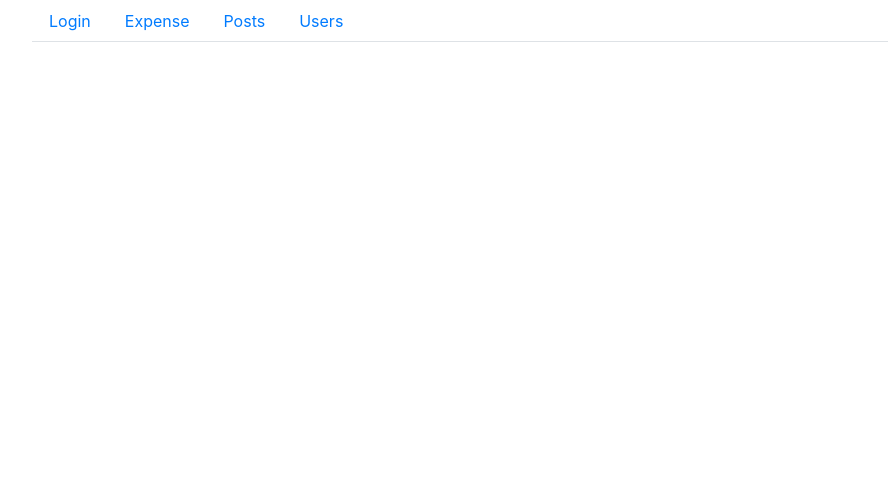
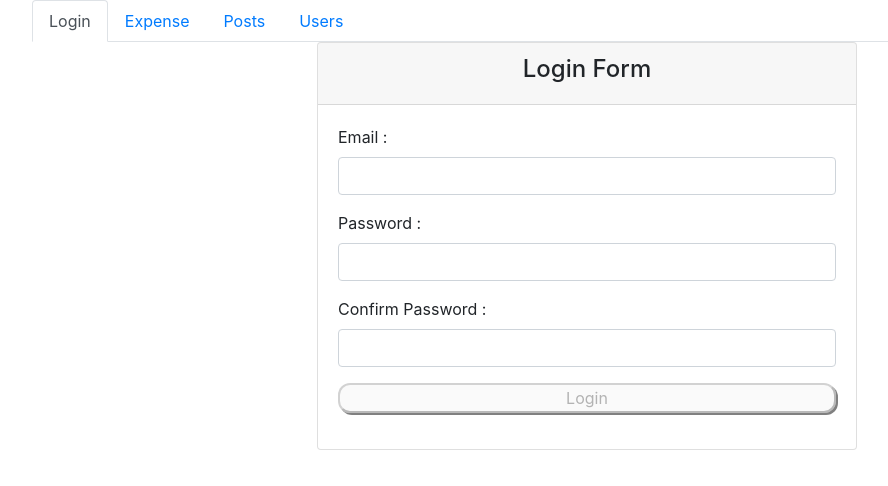
Before and after one commit to synergy2411/brillio-react-apr22, a React (Create React App) app in the folder first-app/: page /login in a window 1280 px wide. Shown: the top 486 px of the page, without its empty margins (53-941 px from the left). Built offline with nearby package versions, Linux system fonts and the light colour scheme.

Commit message:
navlinks added

```diff
--- a/first-app/src/App.tsx
+++ b/first-app/src/App.tsx
@@ -1,6 +1,6 @@
 import { ApolloClient, InMemoryCache, ApolloProvider } from '@apollo/client';
 import { Fragment } from 'react';
-import { Route, Switch, BrowserRouter, Link } from 'react-router-dom';
+import { Route, Switch, BrowserRouter, Link, Redirect } from 'react-router-dom';
 import Expenses from './Components/Expenses/Expenses';
 import Header from './Components/Header/Header';
 import Login from './Components/Login/Login';
@@ -22,7 +22,10 @@ function App() {
       </div>
 
       <div className="container">
-        <Route path="/" exact>
+        <Route path="/">
+          <Redirect to="/login"/>
+        </Route>
+        <Route path="/login">
           <Login />
         </Route>
         <Route path="/posts">
--- a/first-app/src/Components/Header/Header.tsx
+++ b/first-app/src/Components/Header/Header.tsx
@@ -1,5 +1,5 @@
 import React from 'react';
-import { Link } from 'react-router-dom';
+import { Link, NavLink } from 'react-router-dom';
 
 const Header = () => {
     return (
@@ -7,16 +7,16 @@ const Header = () => {
             <nav>
                 <ul className='nav nav-tabs'>
                     <li className='nav-item'>
-                        <Link to="/" className='nav-link'>Login</Link>
+                        <NavLink activeClassName='active' to="/login" className='nav-link'>Login</NavLink>
                     </li>
                     <li className='nav-item'>
-                        <Link to="/expenses" className='nav-link'>Expense</Link>
+                        <NavLink activeClassName='active' to="/expenses" className='nav-link'>Expense</NavLink>
                     </li>
                     <li className='nav-item'>
-                        <Link to="/posts" className='nav-link'>Posts</Link>
+                        <NavLink activeClassName='active' to="/posts" className='nav-link'>Posts</NavLink>
                     </li>
                     <li className='nav-item'>
-                        <Link to="/users" className='nav-link'>Users</Link>
+                        <NavLink activeClassName='active' to="/users" className='nav-link'>Users</NavLink>
                     </li>
                 </ul>
             </nav>
```
